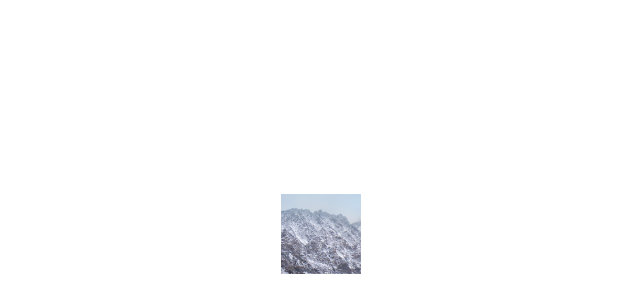
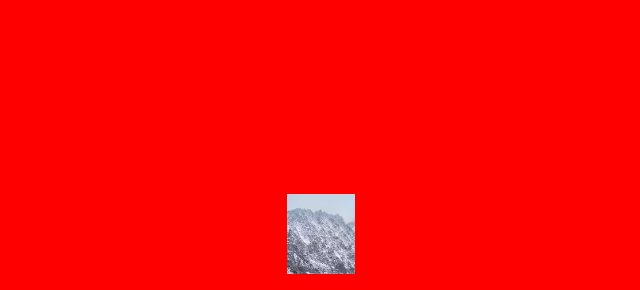
Before and after one commit to suthancoder/git101, a plain HTML site: page index.html in a window 1280 px wide. Shown: the part 126-416 px from the top of the page, without its empty margins (319-959 px from the left). Drawn offline with Linux system fonts and the light colour scheme.

Commit message:
Changed background to red

```diff
--- a/style.css
+++ b/style.css
@@ -1,6 +1,7 @@
 body {
 	margin: 0;
 	font-family: helvetica;
+	background-color: red;
 
 }
 
@@ -9,6 +10,7 @@ h1 {font-weight: 100;}
 #logo {
 	height: 80px;
 	width: 80px
+	background-color: red;
 }
 
 #container {
```
